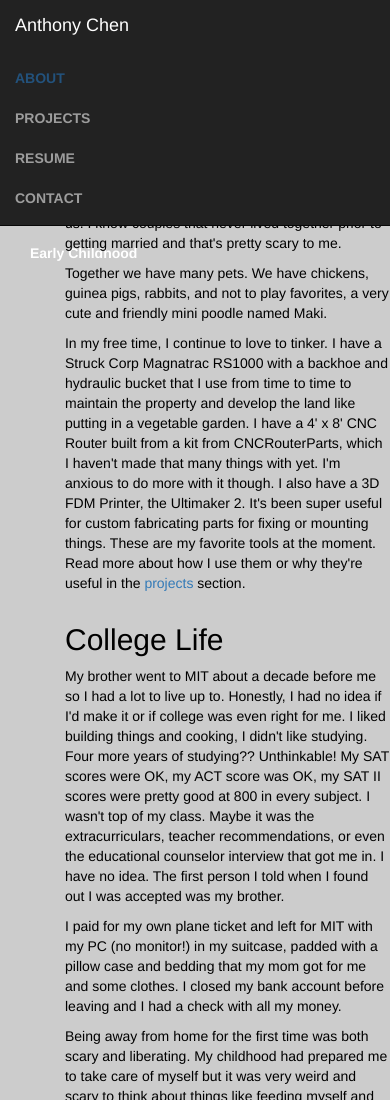
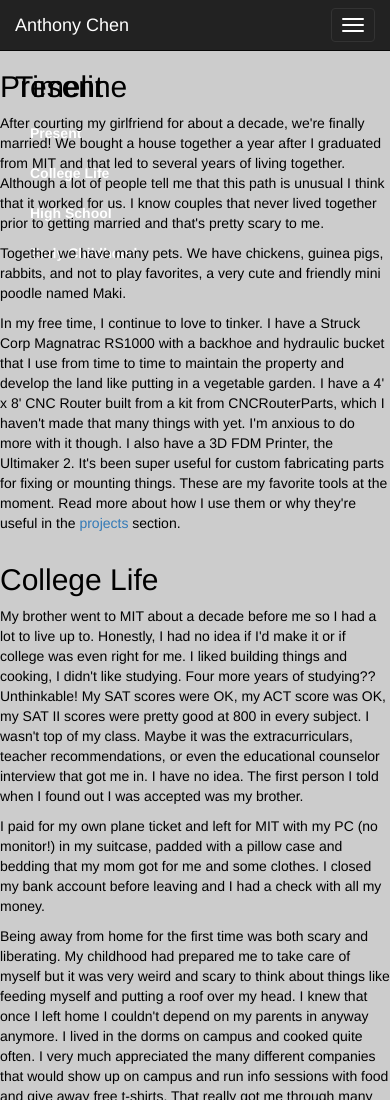
Before and after one commit to npmcdn-to-unpkg-bot/anthonychen, a website: page client/index.html at #!/about in a window 390 px wide. Shown: the top 1100 px of the page. Drawn offline with nearby package versions, Linux system fonts and the light colour scheme.

Commit message:
mobile fix for nav

```diff
--- a/client/index.html
+++ b/client/index.html
@@ -21,9 +21,16 @@
     <div ng-class="{'navbar-inverse': $state.current.name != 'intro'}" class="navbar navbar-fixed-top" role="navigation">
       <div class="container">
 	<div class="navbar-header">
+          <button type="button" class="navbar-toggle collapsed" data-toggle="collapse" data-target="#navbar" aria-expanded="false" aria-controls="navbar">
+            <span class="sr-only">Toggle navigation</span>
+            <span class="icon-bar"></span>
+            <span class="icon-bar"></span>
+            <span class="icon-bar"></span>
+          </button>
           <a class="navbar-brand" ui-sref="intro">Anthony Chen</a>
         </div>
-	<ul class="navbar-nav nav navbar-right">
+	<div id="navbar" class="collapse navbar-collapse navbar-right">
+	  <ul class="navbar-nav nav">
 	    <li><a ng-class="{active: $state.current.name == 'about'}" ui-sref="about">ABOUT</a></li>
 	    <li><a ng-class="{active: $state.current.name.match('projects')}" ui-sref="projects" class="dropdown-toggle" data-toggle="dropdown" role="button" aria-haspopup="true" aria-expanded="false">PROJECTS</a>
 	      <ul class="dropdown-menu">
@@ -34,8 +41,9 @@
 	      </ul>
 	    </li>
 	    <li><a ng-class="{active: $state.current.name == 'resume'}" ui-sref="resume">RESUME</a></li>
-	  <li><a ng-class="{active: $state.current.name == 'contact'}" i-sref="contact">CONTACT</a></li>
+	    <li><a ng-class="{active: $state.current.name == 'contact'}" ui-sref="contact">CONTACT</a></li>
 	  </ul>
+	</div>
       </div>
     </div>
     <div ui-view></div>
--- a/client/views/about.html
+++ b/client/views/about.html
@@ -2,14 +2,14 @@
   <div class="row">
     <div id="spyAbout" class="col-sm-2" data-spy="affix" data-offset="100" style="position: fixed;">
       <h2>Timeline</h2>
-      <ul class="nav">
+      <ul class="nav" style="height:500px;">
 	<li><a ng-click="gotoAnchor('present');" >Present</a></li>
 	<li><a ng-click="gotoAnchor('collegelife');">College Life</a></li>
 	<li><a ng-click="gotoAnchor('highschool');">High School</a></li>
 	<li><a ng-click="gotoAnchor('earlychildhood');">Early Childhood</a></li>
       </ul>
     </div>
-    <div id="aboutContent" data-spy="scroll" data-target="#spyAbout" class="col-sm-10 col-xs-offset-2" data-offset="100">
+    <div id="aboutContent" data-spy="scroll" data-target="#spyAbout" class="col-sm-10 col-sm-offset-2" data-offset="100">
       <div class="row" id="present">
 	<h2>Present</h2>
 	<p>
```
Lines whose indentation alone changed are shown as unchanged.
